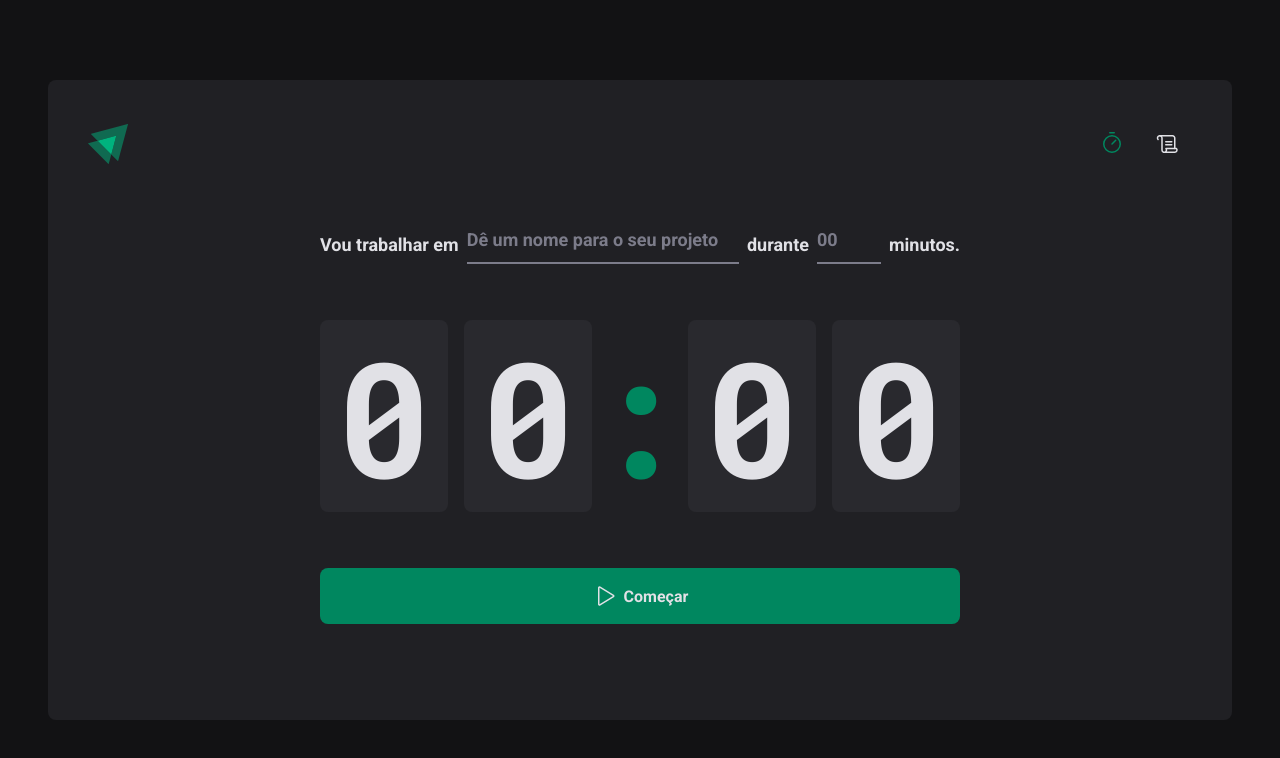
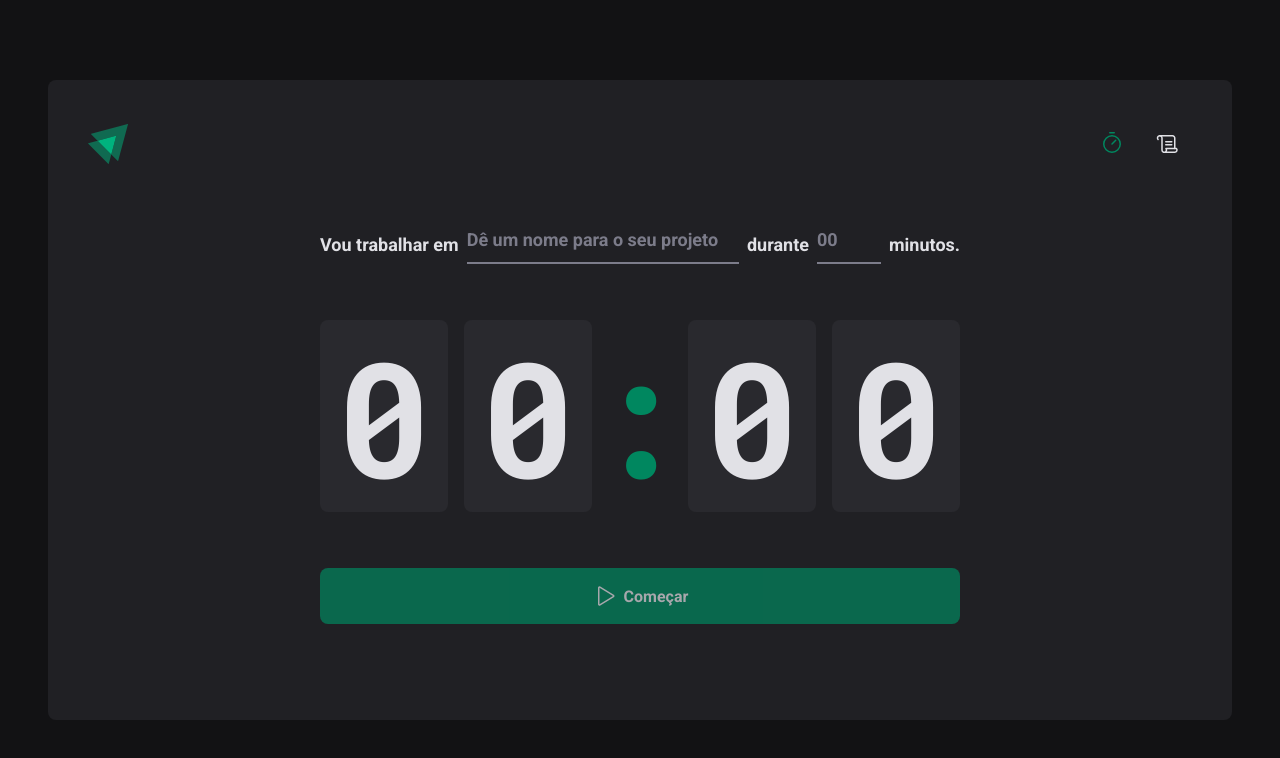
Before and after one commit to LuisRuda/ignite-reactjs-02-ignite-timer, a React (Vite) app: page / in a window 1280 px wide. Shown: the top 758 px of the page. Built offline with nearby package versions, Linux system fonts and the light colour scheme.

Commit message:
feature: added react-hook-form

```diff
--- a/package.json
+++ b/package.json
@@ -12,6 +12,7 @@
     "phosphor-react": "^1.4.1",
     "react": "^18.0.0",
     "react-dom": "^18.0.0",
+    "react-hook-form": "^7.33.1",
     "react-router-dom": "^6.3.0",
     "styled-components": "^5.3.5"
   },
--- a/src/pages/Home/index.tsx
+++ b/src/pages/Home/index.tsx
@@ -1,4 +1,5 @@
 import { Play } from 'phosphor-react'
+import { useForm } from 'react-hook-form'
 
 import {
   HomeContainer,
@@ -11,15 +12,23 @@
 } from './styles'
 
 export function Home() {
+  const { register, handleSubmit, watch } = useForm()
+
+  function handleCreateNewCycle() {}
+
+  const task = watch('task')
+  const isSubmitDisabled = !task
+
   return (
     <HomeContainer>
-      <form action="">
+      <form onSubmit={handleSubmit(handleCreateNewCycle)}>
         <FormContainer>
           <label htmlFor="">Vou trabalhar em</label>
           <TaskInput
             id="task"
             list="task-suggestions"
             placeholder="Dê um nome para o seu projeto"
+            {...register('task')}
           />
           <datalist id="task-suggestions">
             <option value="Projeto 01" />
@@ -35,6 +44,7 @@
             step={5}
             min={5}
             max={60}
+            {...register('minutesAmount', { valueAsNumber: true })}
           />
 
           <span>minutos.</span>
@@ -48,7 +58,7 @@
           <span>0</span>
         </CountdownContainer>
 
-        <StartCountdownButton type="submit">
+        <StartCountdownButton disabled={isSubmitDisabled} type="submit">
           <Play size={24} />
           Começar
         </StartCountdownButton>
```
Also changed, not shown: 1 other file (tests, documents, lock files or other folders).
